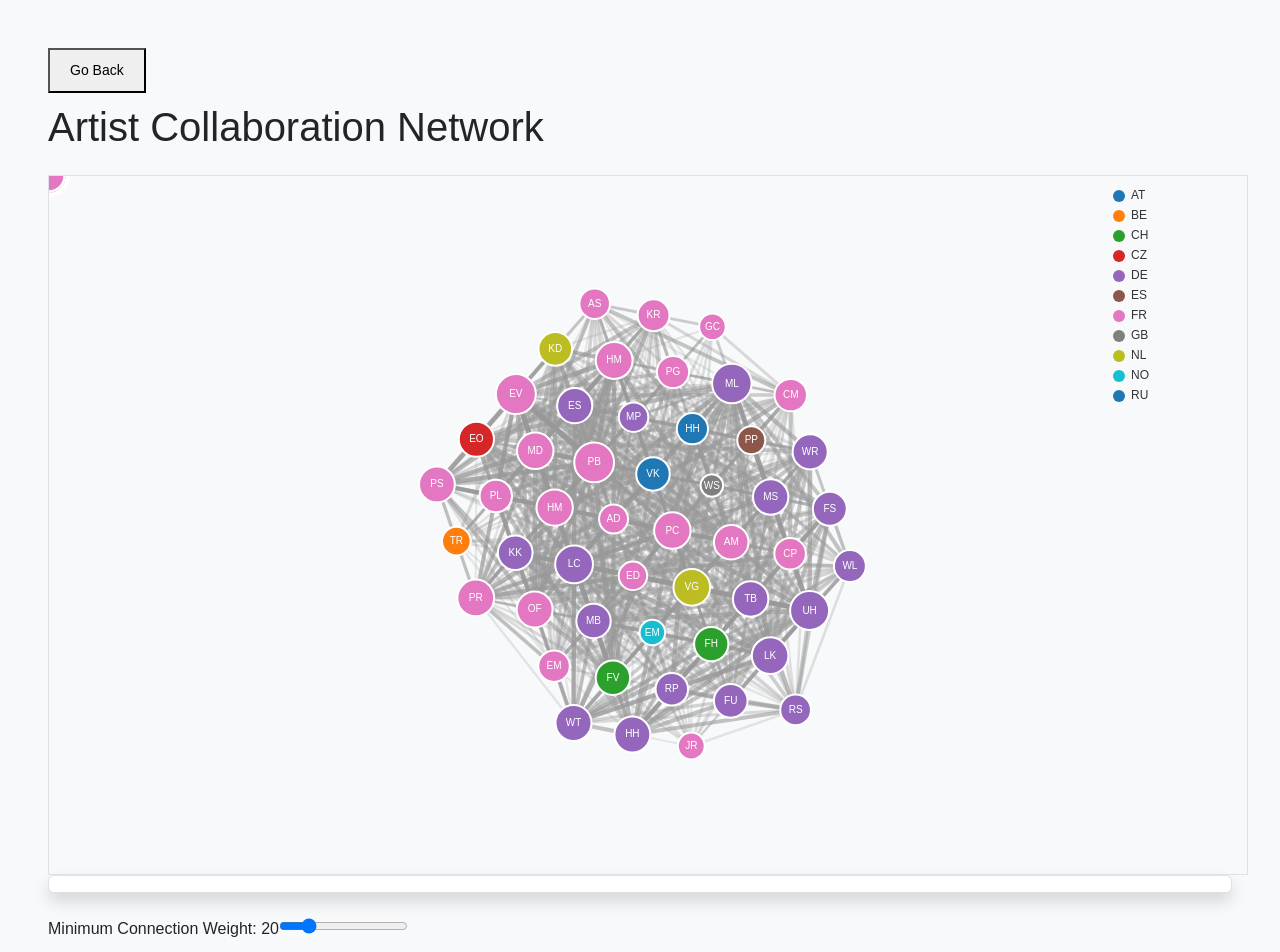
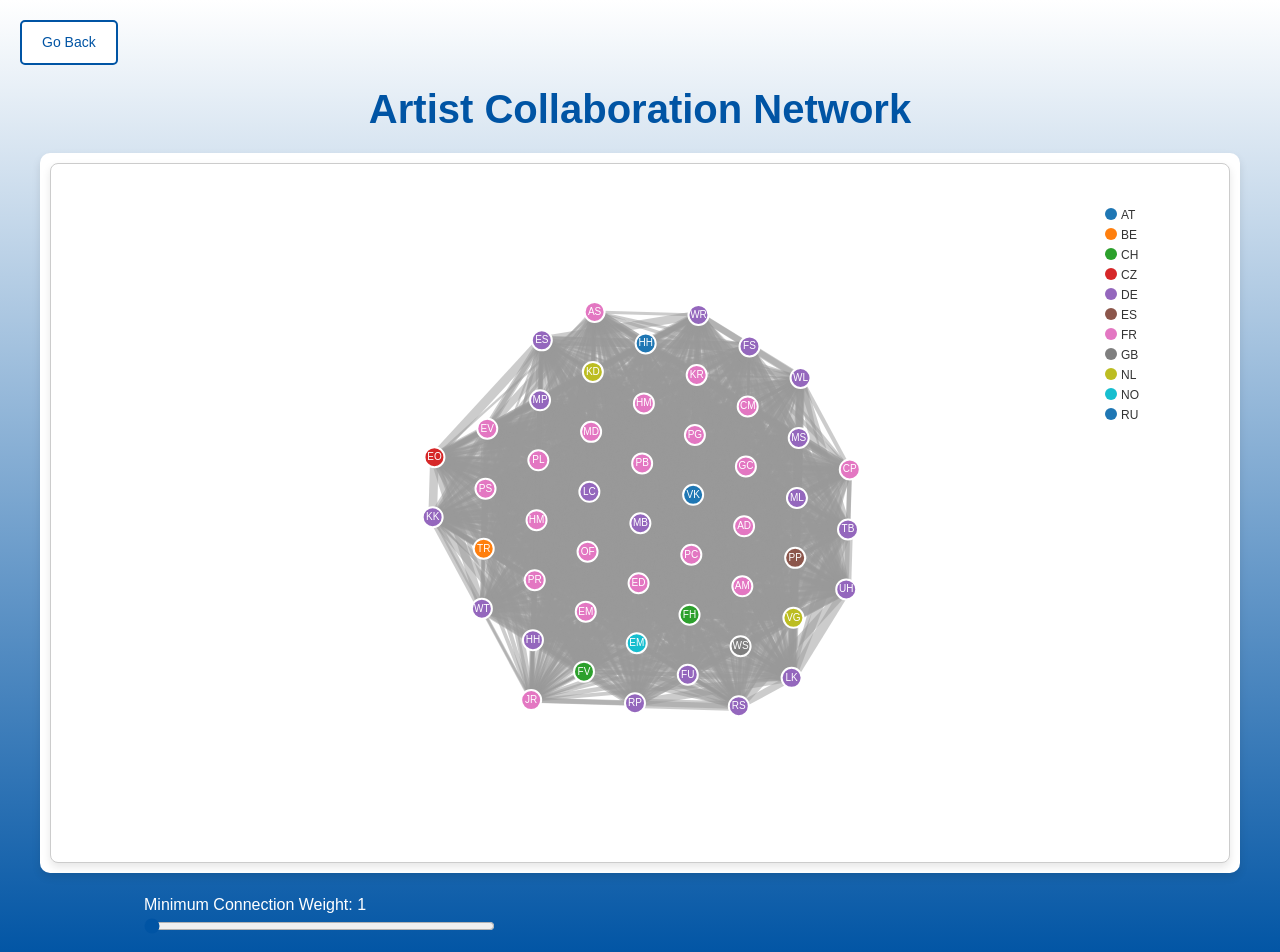
Before and after one commit to mtiessler/Geographical-Mapping-Visualizatior, a React (Create React App) app in the folder UE/Assignment_2/: page /graph in a window 1280 px wide. Shown: the top 952 px of the page. Built offline with nearby package versions, Linux system fonts and the light colour scheme.

Commit message:
new aesthetic

```diff
--- a/UE/Assignment_2/src/components/ArtVisCollaborationNetwork.tsx
+++ b/UE/Assignment_2/src/components/ArtVisCollaborationNetwork.tsx
@@ -1,7 +1,6 @@
-import React, { useEffect, useRef, useState, useMemo} from 'react';
+import React, { useEffect, useRef, useState, useMemo } from 'react';
 import * as d3 from 'd3';
 
-// Expanded type definitions to handle D3 force simulation properly
 interface NodeDatum extends d3.SimulationNodeDatum {
     id: number;
     firstname?: string;
@@ -26,13 +25,13 @@ const ArtVisCollaborationNetwork: React.FC = () => {
     const svgRef = useRef<SVGSVGElement | null>(null);
     const tooltipRef = useRef<HTMLDivElement | null>(null);
     const [data, setData] = useState<GraphData | null>(null);
-  const [minEdgeWeight, setMinEdgeWeight] = useState<number>(20);
+    const [minEdgeWeight, setMinEdgeWeight] = useState<number>(1);
 
     const colorScale = useMemo(() => {
         if (!data) return d3.scaleOrdinal<string>().range(d3.schemeCategory10);
 
         const uniqueNationalities = Array.from(
-      new Set(data.nodes.map(d => d.nationality || 'Unknown'))
+            new Set(data.nodes.map((d) => d.nationality || 'Unknown'))
         ).sort();
 
         return d3
@@ -47,9 +46,8 @@ const ArtVisCollaborationNetwork: React.FC = () => {
             if (!response.ok) throw new Error('Failed to fetch network data');
             const jsonData: GraphData = await response.json();
 
-      // Calculate total weight of connections for each node
             const nodeWeights = new Map<number, number>();
-      jsonData.links.forEach(link => {
+            jsonData.links.forEach((link) => {
                 const sourceId =
                     typeof link.source === 'object' ? link.source.id : link.source;
                 const targetId =
@@ -64,11 +62,10 @@ const ArtVisCollaborationNetwork: React.FC = () => {
                 }
             });
 
-      // Add weights to nodes
-      jsonData.nodes = jsonData.nodes.map(node => ({
+            jsonData.nodes = jsonData.nodes.map((node) => ({
                 ...node,
                 weight: nodeWeights.get(node.id) || 0,
-        exhibitions_count: nodeWeights.get(node.id) || 0
+                exhibitions_count: nodeWeights.get(node.id) || 0,
             }));
 
             setData(jsonData);
@@ -81,24 +78,28 @@ const ArtVisCollaborationNetwork: React.FC = () => {
     const filteredData = () => {
         if (!data) return { nodes: [], links: [] };
 
-    // First filter links based on weight threshold
-    const validLinks = data.links.filter(link => {
-        const sourceId = typeof link.source === 'object' ? link.source.id : link.source;
-        const targetId = typeof link.target === 'object' ? link.target.id : link.target;
+        const validLinks = data.links.filter((link) => {
+            const sourceId =
+                typeof link.source === 'object' ? link.source.id : link.source;
+            const targetId =
+                typeof link.target === 'object' ? link.target.id : link.target;
+
             return (link.weight || 0) >= minEdgeWeight && sourceId !== targetId;
         });
 
-    // Get all node IDs that have at least one valid connection
         const connectedNodeIds = new Set(
-        validLinks.flatMap(link => {
-            const sourceId = typeof link.source === 'object' ? link.source.id : link.source;
-            const targetId = typeof link.target === 'object' ? link.target.id : link.target;
+            validLinks.flatMap((link) => {
+                const sourceId =
+                    typeof link.source === 'object' ? link.source.id : link.source;
+                const targetId =
+                    typeof link.target === 'object' ? link.target.id : link.target;
                 return [sourceId, targetId];
             })
         );
 
-    // Only include nodes that have at least one valid connection
-    const validNodes = data.nodes.filter(node => connectedNodeIds.has(node.id));
+        const validNodes = data.nodes.filter((node) =>
+            connectedNodeIds.has(node.id)
+        );
 
         return { nodes: validNodes, links: validLinks };
     };
@@ -107,84 +108,54 @@ const ArtVisCollaborationNetwork: React.FC = () => {
         fetchCollaborationData();
     }, []);
 
-  // D3 visualization code
     useEffect(() => {
         if (!data || !svgRef.current) return;
 
         const { nodes, links } = filteredData();
+
+        if (nodes.length === 0 || links.length === 0) {
+            console.warn('No valid nodes or links to render.');
+            return;
+        }
+
         const svg = d3.select(svgRef.current);
         svg.selectAll('*').remove();
 
-    // Make these bigger:
         const width = 1200;
         const height = 700;
 
-    // Create the force simulation
         const simulation = d3
             .forceSimulation<NodeDatum>(nodes)
-      .force(
-        'link',
-        d3
-          .forceLink<NodeDatum, LinkDatum>(links)
-          .id(d => d.id)
-          .distance(100)
-      )
+            .force('link', d3.forceLink<NodeDatum, LinkDatum>(links).id((d) => d.id).distance(100))
             .force('charge', d3.forceManyBody().strength(-200))
             .force('center', d3.forceCenter(width / 2, height / 2))
             .force('collide', d3.forceCollide().radius(30));
 
         const g = svg.append('g');
 
-    const maxWeight = d3.max(links, d => d.weight || 0) || 1;
-    const linkScale = d3
-      .scaleLinear()
-      .domain([minEdgeWeight, maxWeight])
-      .range([0.2, 1]);
-
-    // Draw links
         const linkSelection = g
-      .selectAll<SVGLineElement, LinkDatum>('line')
+            .selectAll('line')
             .data(links)
             .enter()
             .append('line')
             .attr('stroke', '#999')
-      .attr('stroke-opacity', d => linkScale(d.weight || 0))
-      .attr('stroke-width', d => Math.sqrt((d.weight || 1) / 5));
+            .attr('stroke-opacity', 0.5)
+            .attr('stroke-width', (d) => Math.sqrt(d.weight || 1));
 
-    // Draw nodes (circle size depends on exhibitions_count)
-    const maxExhibitions = d3.max(nodes, d => d.exhibitions_count || 0) || 1;
-    const sizeScale = d3
-      .scaleSqrt()
-      .domain([0, maxExhibitions])
-      .range([5, 20]);
-
-    const nodeSelection = g
-      .selectAll<SVGCircleElement, NodeDatum>('circle')
-      .data(nodes)
-      .enter()
-      .append('circle')
-      .attr('r', d => sizeScale(d.exhibitions_count || 0))
-      .attr('fill', d => colorScale(d.nationality || 'Unknown'))
-      .attr('stroke', '#fff')
-      .attr('stroke-width', 2);
-
-    // Create node groups instead of just circles
         const nodeGroups = g
-      .selectAll<SVGGElement, NodeDatum>('g.node')
+            .selectAll('g.node')
             .data(nodes)
             .enter()
             .append('g')
             .attr('class', 'node');
 
-    // Add circles to the node groups
         nodeGroups
             .append('circle')
-      .attr('r', d => sizeScale(d.exhibitions_count || 0))
-      .attr('fill', d => colorScale(d.nationality || 'Unknown'))
+            .attr('r', 10)
+            .attr('fill', (d) => colorScale(d.nationality || 'Unknown'))
             .attr('stroke', '#fff')
             .attr('stroke-width', 2);
 
-    // Add text labels (initials) to the node groups
         nodeGroups
             .append('text')
             .attr('text-anchor', 'middle')
@@ -192,86 +163,58 @@ const ArtVisCollaborationNetwork: React.FC = () => {
             .attr('fill', '#fff')
             .attr('font-size', '10px')
             .attr('pointer-events', 'none')
-      .text(d => {
-        const firstInitial = d.firstname?.[0] || '';
-        const lastInitial = d.lastname?.[0] || '';
-        return `${firstInitial}${lastInitial}`;
-      });
+            .text((d) => `${d.firstname?.[0] || ''}${d.lastname?.[0] || ''}`);
 
-    // Function to find connected nodes and links for a given node
-    const findConnections = (nodeData: NodeDatum) => {
+        const tooltip = d3.select(tooltipRef.current);
+
+        nodeGroups
+            .on('mouseover', (event, d) => {
                 const connectedLinks = links.filter(
-        link =>
-          (link.source as NodeDatum).id === nodeData.id ||
-          (link.target as NodeDatum).id === nodeData.id
+                    (link) =>
+                        (link.source as NodeDatum).id === d.id ||
+                        (link.target as NodeDatum).id === d.id
                 );
 
                 const connectedNodeIds = new Set(
-        connectedLinks.flatMap(link => [
+                    connectedLinks.flatMap((link) => [
                         (link.source as NodeDatum).id,
-          (link.target as NodeDatum).id
+                        (link.target as NodeDatum).id,
                     ])
                 );
-      connectedNodeIds.delete(nodeData.id); // Remove self from connected nodes
 
-      const connectedNodes = nodes.filter(node =>
-        connectedNodeIds.has(node.id)
+                linkSelection
+                    .attr('stroke', (link) =>
+                        connectedLinks.includes(link) ? '#ff9900' : '#999'
+                    )
+                    .attr('stroke-opacity', (link) =>
+                        connectedLinks.includes(link) ? 0.8 : 0.2
                     );
 
-      return { connectedLinks, connectedNodes };
-    };
-
-    // Enhanced tooltip and hover effects
-    const tooltip = d3.select(tooltipRef.current);
-    nodeGroups
-      .on('mouseover', (event, d) => {
-        const { connectedLinks, connectedNodes } = findConnections(d);
-
-        // Highlight connected links
-        linkSelection
-          .attr('stroke-opacity', link =>
-            connectedLinks.includes(link) ? 0.8 : 0.1
-          )
-          .attr('stroke', link =>
-            connectedLinks.includes(link) ? '#ff9900' : '#999'
-          );
-
-        // Fixed highlight for connected nodes with proper typing
                 nodeGroups
                     .selectAll<SVGCircleElement, NodeDatum>('circle')
                     .attr('stroke', (node: NodeDatum) =>
-            connectedNodes.some(n => n.id === node.id) ? '#ff9900' : '#fff'
+                        connectedNodeIds.has(node.id) ? '#ff9900' : '#fff'
                     )
                     .attr('stroke-width', (node: NodeDatum) =>
-            connectedNodes.some(n => n.id === node.id) ? 3 : 2
+                        connectedNodeIds.has(node.id) ? 3 : 2
                     );
-
-        // Enhanced tooltip content
-        const connectionsList = connectedNodes
-          .map(node => `${node.firstname} ${node.lastname} (${node.nationality})`)
-          .join('<br/>');
 
                 tooltip.style('visibility', 'visible').html(`
       <strong>${d.firstname} ${d.lastname}</strong><br/>
       Nationality: ${d.nationality}<br/>
-          Total Exhibitions: ${d.exhibitions_count}<br/>
-          <br/>
-          <strong>Connected to ${connectedNodes.length} artists:</strong><br/>
-          ${connectionsList}
+      Exhibitions: ${d.exhibitions_count || 0}
     `);
             })
-      .on('mousemove', event => {
+            .on('mousemove', (event) => {
                 tooltip
                     .style('top', `${event.pageY + 10}px`)
                     .style('left', `${event.pageX + 10}px`);
             })
             .on('mouseout', () => {
-        // Reset link appearances
                 linkSelection
                     .attr('stroke', '#999')
-          .attr('stroke-opacity', 0.2);
+                    .attr('stroke-opacity', 0.5);
 
-        // Reset node appearances with proper typing
                 nodeGroups
                     .selectAll<SVGCircleElement, NodeDatum>('circle')
                     .attr('stroke', '#fff')
@@ -280,96 +223,149 @@ const ArtVisCollaborationNetwork: React.FC = () => {
                 tooltip.style('visibility', 'hidden');
             });
 
+        const legendG = svg
+            .append('g')
+            .attr('transform', `translate(${width - 150}, 50)`);
 
-    // Build legend in the top-right
-    const allNationalities = Array.from(
-      new Set(data.nodes.map(d => d.nationality || 'Unknown'))
+        const uniqueNationalities = Array.from(
+            new Set(nodes.map((d) => d.nationality || 'Unknown'))
         ).sort();
 
-    const legendG = svg
-      .append('g')
-      .attr('class', 'legend')
-      .attr('transform', `translate(${width - 130}, 20)`);
-
-      allNationalities.forEach((nat, i) => {
-        const legendRow = legendG
-          .append('g')
-          .attr('transform', `translate(0, ${i * 20})`);
+        uniqueNationalities.forEach((nat, i) => {
+            const legendRow = legendG.append('g').attr('transform', `translate(0, ${i * 20})`);
 
             legendRow
                 .append('circle')
                 .attr('r', 6)
-          .attr('fill', colorScale(nat));
+                .attr('fill', colorScale(nat))
+                .attr('cx', 10);
 
             legendRow
                 .append('text')
-          .attr('x', 12)
-          .attr('y', 3)
+                .attr('x', 20)
+                .attr('y', 5)
                 .text(nat)
                 .attr('font-size', '12px')
                 .attr('fill', '#333');
         });
 
-    // Zoom
-    const zoom = d3
-      .zoom<SVGSVGElement, unknown>()
-      .scaleExtent([0.5, 4])
-      .on('zoom', event => {
+        const zoom = d3.zoom<SVGSVGElement, unknown>().on('zoom', (event) => {
             g.attr('transform', event.transform);
         });
+
         svg.call(zoom);
 
-    // Update the simulation tick to handle the node groups
         simulation.on('tick', () => {
             linkSelection
-        .attr('x1', d => (d.source as NodeDatum).x || 0)
-        .attr('y1', d => (d.source as NodeDatum).y || 0)
-        .attr('x2', d => (d.target as NodeDatum).x || 0)
-        .attr('y2', d => (d.target as NodeDatum).y || 0);
+                .attr('x1', (d) => (d.source as NodeDatum).x || 0)
+                .attr('y1', (d) => (d.source as NodeDatum).y || 0)
+                .attr('x2', (d) => (d.target as NodeDatum).x || 0)
+                .attr('y2', (d) => (d.target as NodeDatum).y || 0);
 
-      nodeGroups.attr('transform', d => `translate(${d.x || 0},${d.y || 0})`);
+            nodeGroups.attr('transform', (d) => `translate(${d.x || 0},${d.y || 0})`);
         });
     }, [data, minEdgeWeight]);
 
     return (
-    <div className="p-5 flex flex-col items-center">
+        <div
+            style={{
+                display: 'flex',
+                flexDirection: 'column',
+                alignItems: 'center',
+                justifyContent: 'center',
+                minHeight: '100vh',
+                padding: '20px',
+                background: 'linear-gradient(to top, #0054a4, #ffffff)',
+            }}
+        >
             <button
                 style={{
                     alignSelf: 'flex-start',
-                      marginBottom: '10px',
+                    marginBottom: '20px',
                     padding: '10px 20px',
                     fontSize: '14px',
+                    color: '#0054a4',
+                    backgroundColor: '#ffffff',
+                    border: '2px solid #0054a4',
+                    borderRadius: '5px',
                     cursor: 'pointer',
+                    transition: 'all 0.3s ease',
+                }}
+                onMouseEnter={(e) => {
+                    e.currentTarget.style.backgroundColor = '#0054a4';
+                    e.currentTarget.style.color = '#ffffff';
+                }}
+                onMouseLeave={(e) => {
+                    e.currentTarget.style.backgroundColor = '#ffffff';
+                    e.currentTarget.style.color = '#0054a4';
                 }}
                 onClick={() => (window.location.href = '/')}
             >
                 Go Back
             </button>
-      <h1 className="text-2xl font-bold mb-4">Artist Collaboration Network</h1>
-      <div className="w-full">
+            <h1
+                style={{
+                    color: '#0054a4',
+                    fontWeight: 'bold',
+                    marginBottom: '20px',
+                    textAlign: 'center',
+                }}
+            >
+                Artist Collaboration Network
+            </h1>
+            <div
+                style={{
+                    display: 'flex',
+                    alignItems: 'center',
+                    justifyContent: 'center',
+                    backgroundColor: '#ffffff',
+                    padding: '10px',
+                    borderRadius: '10px',
+                    boxShadow: '0 4px 8px rgba(0, 0, 0, 0.1)',
+                    width: '100%',
+                    maxWidth: '1200px',
+                }}
+            >
                 <svg
                     ref={svgRef}
-          width={1200}
-          height={700}
-          className="border border-gray-300"
-        />
+                    width="1200"
+                    height="700"
+                    style={{
+                        border: '1px solid #ccc',
+                        backgroundColor: '#fff',
+                        borderRadius: '8px',
+                        boxShadow: '0 4px 8px rgba(0, 0, 0, 0.1)',
+                    }}
+                ></svg>
+            </div>
             <div
                 ref={tooltipRef}
-          className="absolute hidden bg-white p-2 border border-gray-300 rounded shadow"
-        />
-        <div className="mt-4">
-          <label className="block mb-2">
+                style={{
+                    position: 'absolute',
+                    visibility: 'hidden',
+                    background: '#ffffff',
+                    padding: '10px',
+                    border: '1px solid #ccc',
+                    borderRadius: '4px',
+                    boxShadow: '0px 4px 8px rgba(0, 0, 0, 0.1)',
+                    pointerEvents: 'none',
+                }}
+            ></div>
+            <div style={{ marginTop: '20px', width: '80%', color: '#ffffff' }}>
+                <label>
                     Minimum Connection Weight: {minEdgeWeight}
                     <input
                         type="range"
                         min="1"
                         max="100"
                         value={minEdgeWeight}
-              onChange={e => setMinEdgeWeight(parseInt(e.target.value))}
-              className="w-full"
+                        onChange={(e) => setMinEdgeWeight(parseInt(e.target.value, 10))}
+                        style={{
+                            width: '100%',
+                            accentColor: '#0054a4',
+                        }}
                     />
                 </label>
-        </div>
             </div>
         </div>
     );
```
Lines whose indentation alone changed are shown as unchanged.
